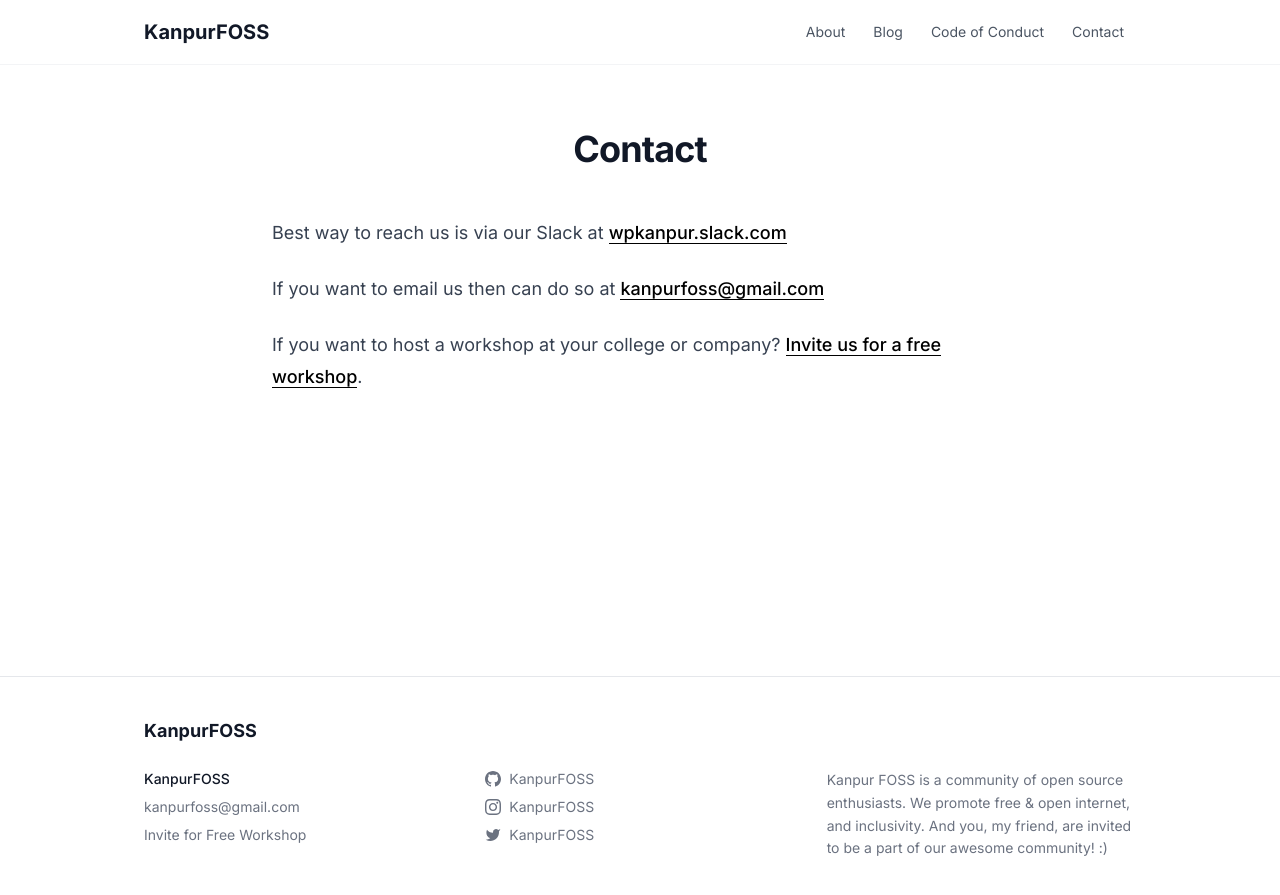
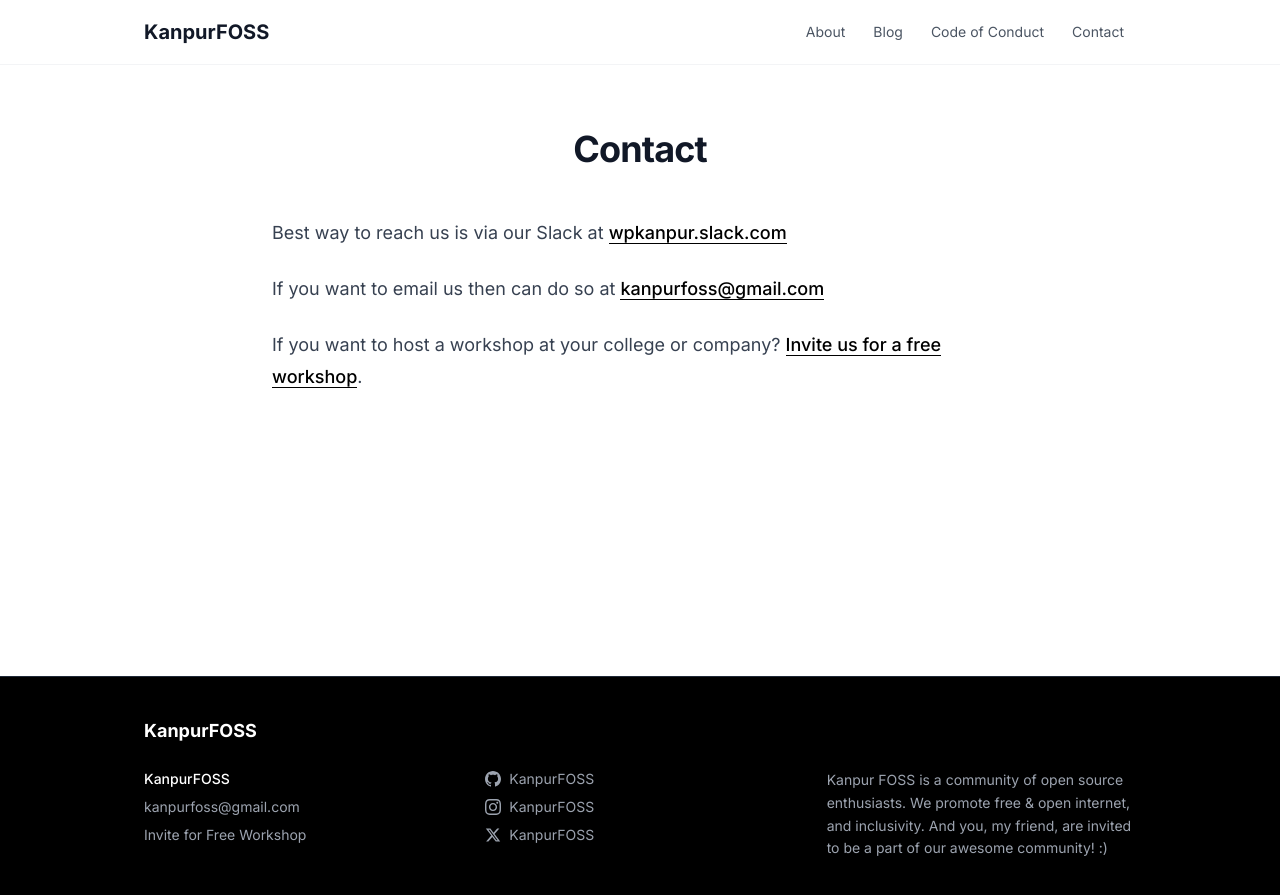
Before and after one commit to KanpurFOSS/KanpurFOSS, a Jekyll site: the page built from contact.md, in a window 1280 px wide. Shown: the top 895 px of the page. Built offline with Jekyll 4.4.1, drawn with Linux system fonts in a browser that asks for light colours.

Commit message:
Fixed UX

```diff
--- a/_includes/footer.html
+++ b/_includes/footer.html
@@ -1,16 +1,16 @@
-<footer class="site-footer border-t border-gray-200 py-10 mt-auto bg-white">
+<footer class="site-footer border-t border-gray-800 py-10 mt-auto bg-black">
   <data class="u-url" href="{{ "/" | relative_url }}"></data>
 
   <div class="max-w-5xl mx-auto px-4">
 
-    <h2 class="footer-heading text-lg font-bold mb-6 text-gray-900">{{ site.title | escape }}</h2>
+    <h2 class="footer-heading text-lg font-bold mb-6 text-white">{{ site.title | escape }}</h2>
 
-    <div class="footer-col-wrapper grid grid-cols-1 md:grid-cols-3 gap-8 text-sm text-gray-500">
+    <div class="footer-col-wrapper grid grid-cols-1 md:grid-cols-3 gap-8 text-sm text-gray-400">
 
       <!-- Contact Column -->
       <div class="footer-col">
         <ul class="contact-list flex flex-col gap-2">
-          <li class="p-name font-medium text-gray-900">
+          <li class="p-name font-medium text-white">
             {%- if site.author -%}
               {{ site.author | escape }}
             {%- else -%}
@@ -18,10 +18,10 @@
             {%- endif -%}
           </li>
           {%- if site.email -%}
-          <li><a class="u-email hover:text-gray-900 transition-colors" href="mailto:{{ site.email }}">{{ site.email }}</a></li>
+          <li><a class="u-email hover:text-white transition-colors" href="mailto:{{ site.email }}">{{ site.email }}</a></li>
           {%- endif -%}
           <li>
-            <a class="hover:text-gray-900 transition-colors" href="mailto:kanpurfoss@gmail.com?subject=Invite+for+free+workshop">Invite for Free Workshop</a>
+            <a class="hover:text-white transition-colors" href="mailto:kanpurfoss@gmail.com?subject=Invite+for+free+workshop">Invite for Free Workshop</a>
           </li>
         </ul>
       </div>
@@ -31,7 +31,7 @@
         <ul class="flex flex-col gap-2">
           {%- if site.github_username -%}
           <li>
-            <a href="https://github.com/{{ site.github_username | cgi_escape | escape }}" class="flex items-center gap-2 hover:text-gray-900 transition-colors">
+            <a href="https://github.com/{{ site.github_username | cgi_escape | escape }}" class="flex items-center gap-2 hover:text-white transition-colors">
               <svg class="w-4 h-4" fill="currentColor" viewBox="0 0 16 16"><path d="M7.999 0C3.582 0 0 3.582 0 7.999c0 3.535 2.292 6.533 5.47 7.59.4.075.547-.172.547-.385 0-.191-.008-.693-.012-1.36-2.225.483-2.695-1.073-2.695-1.073-.364-.924-.89-1.17-.89-1.17-.725-.496.056-.486.056-.486.803.056 1.225.824 1.225.824.714 1.223 1.873.87 2.33.665.072-.517.278-.87.507-1.07-1.777-.2-3.644-.889-3.644-3.954 0-.873.314-1.587.823-2.147-.083-.202-.358-1.015.077-2.117 0 0 .672-.215 2.2.82.638-.178 1.323-.266 2.003-.267.68.001 1.365.089 2.004.266 1.527-1.035 2.198-.82 2.198-.82.437 1.102.163 1.915.08 2.117.51.56.822 1.274.822 2.147 0 3.073-1.87 3.75-3.653 3.947.287.246.543.735.543 1.48v2.195c0 .216.144.464.55.385C13.71 14.53 16 11.534 16 7.999 16 3.582 12.418 0 7.999 0z"/></svg>
               {{ site.github_username | escape }}
             </a>
@@ -39,7 +39,7 @@
           {%- endif -%}
           {%- if site.instagram_username -%}
           <li>
-            <a href="https://instagram.com/{{ site.instagram_username | cgi_escape | escape }}" class="flex items-center gap-2 hover:text-gray-900 transition-colors">
+            <a href="https://instagram.com/{{ site.instagram_username | cgi_escape | escape }}" class="flex items-center gap-2 hover:text-white transition-colors">
               <svg class="w-4 h-4" fill="currentColor" viewBox="0 0 24 24"><path d="M12 2.163c3.204 0 3.584.012 4.85.07 3.252.148 4.771 1.691 4.919 4.919.058 1.265.069 1.645.069 4.849 0 3.205-.012 3.584-.069 4.849-.149 3.225-1.664 4.771-4.919 4.919-1.266.058-1.644.07-4.85.07-3.204 0-3.584-.012-4.849-.07-3.26-.149-4.771-1.699-4.919-4.92-.058-1.265-.07-1.644-.07-4.849 0-3.204.013-3.583.07-4.849.149-3.227 1.664-4.771 4.919-4.919 1.266-.057 1.645-.069 4.849-.069zm0-2.163c-3.259 0-3.667.014-4.947.072-4.358.2-6.78 2.618-6.98 6.98-.059 1.281-.073 1.689-.073 4.948 0 3.259.014 3.668.072 4.948.2 4.358 2.618 6.78 6.98 6.98 1.281.058 1.689.072 4.948.072 3.259 0 3.668-.014 4.948-.072 4.354-.2 6.782-2.618 6.979-6.98.059-1.28.073-1.689.073-4.948 0-3.259-.014-3.667-.072-4.947-.196-4.354-2.617-6.78-6.979-6.98-1.281-.059-1.69-.073-4.949-.073zm0 5.838c-3.403 0-6.162 2.759-6.162 6.162s2.759 6.163 6.162 6.163 6.162-2.759 6.162-6.163c0-3.403-2.759-6.162-6.162-6.162zm0 10.162c-2.209 0-4-1.79-4-4 0-2.209 1.791-4 4-4s4 1.791 4 4c0 2.21-1.791 4-4 4zm6.406-11.845c-.796 0-1.441.645-1.441 1.44s.645 1.44 1.441 1.44c.795 0 1.439-.645 1.439-1.44s-.644-1.44-1.439-1.44z"/></svg>
               {{ site.instagram_username | escape }}
             </a>
@@ -47,8 +47,8 @@
           {%- endif -%}
           {%- if site.twitter_username -%}
           <li>
-            <a href="https://www.twitter.com/{{ site.twitter_username | cgi_escape | escape }}" class="flex items-center gap-2 hover:text-gray-900 transition-colors">
-              <svg class="w-4 h-4" fill="currentColor" viewBox="0 0 24 24"><path d="M23 3a10.9 10.9 0 0 1-3.14 1.53 4.48 4.48 0 0 0-7.86 3v1A10.66 10.66 0 0 1 3 4s-4 9 5 13a11.64 11.64 0 0 1-7 2c9 5 20 0 20-11.5a4.5 4.5 0 0 0-.08-.83A7.72 7.72 0 0 0 23 3z"/></svg>
+            <a href="https://www.twitter.com/{{ site.twitter_username | cgi_escape | escape }}" class="flex items-center gap-2 hover:text-white transition-colors">
+              <svg class="w-4 h-4" fill="currentColor" viewBox="0 0 24 24"><path d="M18.244 2.25h3.308l-7.227 8.26 8.502 11.24H16.17l-5.214-6.817L4.99 21.75H1.68l7.73-8.835L1.254 2.25H8.08l4.713 6.231zm-1.161 17.52h1.833L7.084 4.126H5.117z"></path></svg>
               {{ site.twitter_username | escape }}
             </a>
           </li>
--- a/assets/data/meetup-events.json
+++ b/assets/data/meetup-events.json
@@ -1,5 +1,5 @@
 {
-  "lastUpdated": "2025-12-30T21:27:29.878Z",
+  "lastUpdated": "2026-01-02T19:11:11.888Z",
   "events": [
     {
       "title": "WordPress Over Coffee",
--- a/assets/js/meetup-api.js
+++ b/assets/js/meetup-api.js
@@ -83,8 +83,8 @@
               <a href="https://www.facebook.com/sharer/sharer.php?u=${eventUrl}" target="_blank" title="Share on Facebook" class="text-gray-400 hover:text-[#1877F2] transition-colors">
                 <svg class="w-5 h-5" fill="currentColor" viewBox="0 0 24 24"><path d="M18 2h-3a5 5 0 0 0-5 5v3H7v4h3v8h4v-8h3l1-4h-4V7a1 1 0 0 1 1-1h3z"></path></svg>
               </a>
-              <a href="https://twitter.com/intent/tweet?text=${encodeURIComponent(title)}%20${eventUrl}&via=KanpurFOSS" target="_blank" title="Share on Twitter" class="text-gray-400 hover:text-[#1DA1F2] transition-colors">
-                <svg class="w-5 h-5" fill="currentColor" viewBox="0 0 24 24"><path d="M23 3a10.9 10.9 0 0 1-3.14 1.53 4.48 4.48 0 0 0-7.86 3v1A10.66 10.66 0 0 1 3 4s-4 9 5 13a11.64 11.64 0 0 1-7 2c9 5 20 0 20-11.5a4.5 4.5 0 0 0-.08-.83A7.72 7.72 0 0 0 23 3z"></path></svg>
+              <a href="https://twitter.com/intent/tweet?text=${encodeURIComponent(title)}%20${eventUrl}&via=KanpurFOSS" target="_blank" title="Share on X" class="text-gray-400 hover:text-[#000000] transition-colors">
+                <svg class="w-5 h-5" fill="currentColor" viewBox="0 0 24 24"><path d="M18.244 2.25h3.308l-7.227 8.26 8.502 11.24H16.17l-5.214-6.817L4.99 21.75H1.68l7.73-8.835L1.254 2.25H8.08l4.713 6.231zm-1.161 17.52h1.833L7.084 4.126H5.117z"></path></svg>
               </a>
               <a href="https://www.linkedin.com/sharing/share-offsite/?url=${eventUrl}" target="_blank" title="Share on LinkedIn" class="text-gray-400 hover:text-[#0A66C2] transition-colors">
                 <svg class="w-5 h-5" fill="currentColor" viewBox="0 0 24 24"><path d="M16 8a6 6 0 0 1 6 6v7h-4v-7a2 2 0 0 0-2-2 2 2 0 0 0-2 2v7h-4v-7a6 6 0 0 1 6-6z"></path><rect x="2" y="9" width="4" height="12"></rect><circle cx="4" cy="4" r="2"></circle></svg>
```
Also changed, not shown: _layouts/home.html (+6 -6 lines), assets/css/tailwind.css.
